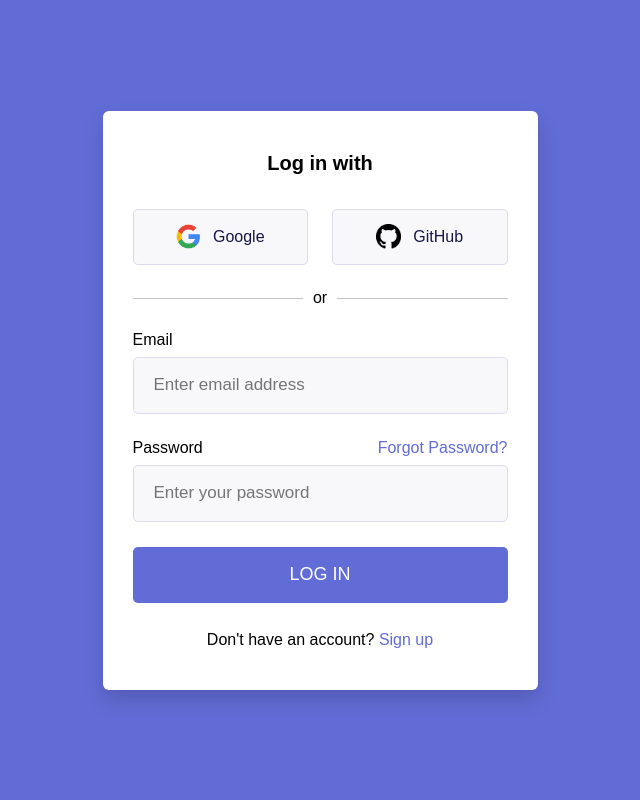
After one commit to Vildga/financeManager, a Django app: page /login/ in a window 1280 px wide. The commit adds this page. Shown: the whole page, without its empty margins (320-960 px from the left). Run offline with Django 5.2, Linux system fonts and the light colour scheme.

Commit message:
added login and registration page, configured authorization via Google and GitHub

```diff
--- a/FinanceManager/urls.py
+++ b/FinanceManager/urls.py
@@ -14,6 +14,8 @@ Including another URLconf
     1. Import the include() function: from django.urls import include, path
     2. Add a URL to urlpatterns:  path('blog/', include('blog.urls'))
 """
+from django.conf import settings
+from django.conf.urls.static import static
 from django.contrib import admin
 from django.urls import path, include
 from fmApp import views
@@ -24,5 +26,8 @@ urlpatterns = [
     path('login/', views.user_login, name='login'),
     path('social-auth/', include('social_django.urls', namespace='social')),
     path('logout/', views.logout_view, name='logout'),
-    path('registration/', views.register, name='registration'),
+    path('register/', views.register, name='register'),
 ]
+
+if settings.DEBUG:
+    urlpatterns += static(settings.MEDIA_URL, document_root=settings.MEDIA_ROOT)
--- a/docker-compose.yml
+++ b/docker-compose.yml
@@ -2,6 +2,8 @@ version: '3.8'
 
 services:
   web:
+    env_file:
+      - .env
     build:
       context: .
       dockerfile: Dockerfile
@@ -15,6 +17,8 @@ services:
       - db
 
   db:
+    env_file:
+      - .env
     image: postgres:14-alpine
     volumes:
       - postgres_data:/var/lib/postgresql/data/
--- a/fmApp/templates/base.html
+++ b/fmApp/templates/base.html
@@ -13,11 +13,6 @@
         <div class="container">
             <div class="collapse navbar-collapse" id="navbarNav">
                 {% if request.user.is_authenticated %}
-                        <li class="nav-item">
-                            <a class="nav-link" href="{% url 'get_weather' %}">
-                                Finance Manager
-                            </a>
-                        </li>
                         <li class="nav-item">
                             <a class="nav-link" href="{% url 'logout' %}">
                                 Вийти
--- /dev/null
+++ b/fmApp/templates/login.html
@@ -0,0 +1,61 @@
+<!DOCTYPE html>
+<html lang="en">
+<head>
+  <meta charset="UTF-8" />
+  <meta name="viewport" content="width=device-width, initial-scale=1.0" />
+  <title>Login Form in HTML and CSS | CodingNepal</title>
+  <link rel="stylesheet" href="/static/style.css" />
+</head>
+<body>
+  <div class="login_form">
+    <!-- Login form container -->
+    <form action="#">
+      <h3>Log in with</h3>
+
+      <div class="login_option">
+        <!-- Google button -->
+        <div class="option">
+          <a href="{% url 'social:begin' 'google-oauth2' %}" class="social-button google-button">
+            <img src="/media/logos/google.png" alt="Google" />
+            <span>Google</span>
+          </a>
+        </div>
+
+        <!-- GitHub button -->
+        <div class="option">
+          <a href="{% url 'social:begin' 'github' %}" class="social-button github-button">
+            <img src="/media/logos/github.png" alt="GitHub" />
+            <span>GitHub</span>
+          </a>
+        </div>
+      </div>
+
+      <!-- Login option separator -->
+      <p class="separator">
+        <span>or</span>
+      </p>
+
+      <!-- Email input box -->
+      <div class="input_box">
+        <label for="email">Email</label>
+        <input type="email" id="email" placeholder="Enter email address" required />
+      </div>
+
+      <!-- Paswwrod input box -->
+      <div class="input_box">
+        <div class="password_title">
+          <label for="password">Password</label>
+          <a href="#">Forgot Password?</a>
+        </div>
+
+        <input type="password" id="password" placeholder="Enter your password" required />
+      </div>
+
+       <!-- Login button -->
+      <button type="submit">Log In</button>
+
+      <p class="sign_up">Don't have an account? <a href="/register/">Sign up</a></p>
+    </form>
+  </div>
+</body>
+</html>
--- a/fmApp/views.py
+++ b/fmApp/views.py
@@ -43,13 +43,12 @@ def register(request):
         form = RegistrationForm(request.POST)
         if form.is_valid():
             user = form.save(commit=False)
-            user.last_login = timezone.now()
+            user.set_password(form.cleaned_data['password'])
             user.save()
             login(request, user)
-            return HttpResponseRedirect(reverse('profile', args=[user.username]))
+            return redirect('home')
     else:
         form = RegistrationForm()
-
     return render(request, 'registration.html', {'form': form})
 
 
--- a/requirements.txt
+++ b/requirements.txt
@@ -1,4 +1,5 @@
-Django==5.0.3
+Django~=4.2.16
 psycopg2==2.9.9
 Jinja2==3.1.3
 social-auth-app-django==5.4.0
+django-environ~=0.11.2
--- a/static/style.css
+++ b/static/style.css
@@ -1,183 +1,164 @@
-.custom-image {
-    max-width: 500px;
-    max-height: 500px;
+
+* {
+    margin: 0;
+    padding: 0;
+    box-sizing: border-box;
+    font-family: "Montserrat", sans-serif;
 }
 
-.card-img-top {
-    max-width: 600px;
-    max-height: 600px;
+body {
+    width: 100%;
+    min-height: 100vh;
+    padding: 0 10px;
+    display: flex;
+    background: #626cd6;
+    justify-content: center;
+    align-items: center;
 }
 
-.card {
-    max-width: 600px;
-    margin: 50px auto 0;
-    border: 1px solid #000;
+/* Login form styling */
+.login_form {
+    width: 100%;
+    max-width: 435px;
+    background: #fff;
+    border-radius: 6px;
+    padding: 41px 30px;
+    box-shadow: 0 10px 20px rgba(0, 0, 0, 0.15);
 }
 
-.navbar-nav ml-auto {
-    margin-left: auto;
+.login_form h3 {
+    font-size: 20px;
+    text-align: center;
 }
 
-.center-container {
+/* Google & Apple button styling */
+
+.login_form .login_option {
+    display: flex;
+    width: 100%;
+    justify-content: space-between;
+    align-items: center;
+}
+
+.login_form .login_option .option {
+    width: calc(100% / 2 - 12px);
+}
+
+.login_form .login_option .option a {
+    height: 56px;
     display: flex;
     justify-content: center;
     align-items: center;
-    margin: 50px auto 0;
+    gap: 12px;
+    background: #F8F8FB;
+    border: 1px solid #DADAF2;
+    border-radius: 5px;
+    margin: 34px 0 24px 0;
+    text-decoration: none;
+    color: #171645;
+    font-weight: 500;
+    transition: 0.2s ease;
 }
 
-.profile-container {
-    max-width: 500px;
-    margin: 50px auto 0;
-    border: 1px solid #000;
+.login_form .login_option .option a:hover {
+    background: #ededf5;
+    border-color: #626cd6;
+}
+
+.login_form .login_option .option a img {
+    max-width: 25px;
+}
+
+.login_form p {
+    text-align: center;
+    font-weight: 500;
+}
+
+.login_form .separator {
+    position: relative;
+    margin-bottom: 24px;
+}
+
+/* Login option separator styling */
+.login_form .separator span {
+    background: #fff;
+    z-index: 1;
+    padding: 0 10px;
+    position: relative;
+}
+
+.login_form .separator::after {
+    content: '';
+    position: absolute;
+    width: 100%;
+    top: 50%;
+    left: 0;
+    height: 1px;
+    background: #C2C2C2;
+    display: block;
+}
+
+form .input_box label {
+    display: block;
+    font-weight: 500;
+    margin-bottom: 8px;
+}
+
+/* Input field styling */
+form .input_box input {
+    width: 100%;
+    height: 57px;
+    border: 1px solid #DADAF2;
+    border-radius: 5px;
+    outline: none;
+    background: #F8F8FB;
+    font-size: 17px;
+    padding: 0px 20px;
+    margin-bottom: 25px;
+    transition: 0.2s ease;
+}
+
+form .input_box input:focus {
+    border-color: #626cd6;
+}
+
+form .input_box .password_title {
+    display: flex;
+    justify-content: space-between;
     text-align: center;
 }
 
-.profile-avatar {
-    max-width: 150px;
-    border-radius: 50%;
-    margin-top: 10px;
+form .input_box {
+    position: relative;
 }
 
-.button {
-    background-color: #4285f4;
-    color: #ffffff;
-    padding: 10px 20px;
-    border: 1px solid #000;
-    border-radius: 5px;
-    cursor: pointer;
-    margin-top: 10px;
-    margin-bottom: 20px;
+a {
+    text-decoration: none;
+    color: #626cd6;
+    font-weight: 500;
 }
 
-.edit-profile-button {
-    background-color: mediumblue;
-    color: #ffffff;
-    padding: 10px 20px;
-    border: 1px solid #000;
-    border-radius: 5px;
-    cursor: pointer;
-    margin-top: 10vh;
-    margin-bottom: 20px;
-    position: absolute;
-    left: 50%;
-    transform: translateX(-50%);
+a:hover {
+    text-decoration: underline;
 }
 
-.upload-container {
-    max-width: 600px;
-    margin: 0 auto;
-    padding: 20px;
-    border: 1px solid #ddd;
-    border-radius: 8px;
-    box-shadow: 0 0 10px rgba(0, 0, 0, 0.1);
+/* Login button styling */
+form button {
+    width: 100%;
+    height: 56px;
+    border-radius: 5px;
+    border: none;
+    outline: none;
+    background: #626CD6;
+    color: #fff;
+    font-size: 18px;
+    font-weight: 500;
+    text-transform: uppercase;
+    cursor: pointer;
+    margin-bottom: 28px;
+    transition: 0.3s ease;
 }
 
-form {
-    display: flex;
-    flex-direction: column;
+form button:hover {
+    background: #4954d0;
 }
-
-button {
-    margin-top: 10px;
-    padding: 10px;
-    background-color: #007BFF;
-    color: #fff;
-    border: none;
-    border-radius: 5px;
-    cursor: pointer;
-}
-
-button:hover {
-    background-color: #0056b3;
-}
-
-.card-username {
-    background-color: lightgrey;
-    color: black;
-    padding: 5px;
-    text-align: center;
-    font-weight: bold;
-    margin-bottom: 10px;
-    border-bottom: 1px solid black;
-}
-
-/* Стиль для кнопки Follow */
-.follow-button {
-    display: block;
-    margin: 0 auto;
-    padding: 10px 20px;
-    background-color: #007bff;
-    color: white;
-    border: 1px solid #000;
-    border-radius: 5px;
-    text-decoration: none;
-    text-align: center;
-    cursor: pointer;
-}
-
-.follow-button:hover {
-    background-color: #0056b3;
-}
-
-.unfollow-button {
-    display: block;
-    margin: 0 auto;
-    padding: 10px 20px;
-    background-color: #dc3545;
-    color: white;
-    border: 1px solid #000;
-    border-radius: 5px;
-    text-decoration: none;
-    text-align: center;
-    cursor: pointer;
-}
-
-.unfollow-button:hover {
-    background-color: #c82333;
-}
-
-
-.btn-recommendations {
-    background-color: #2e93ff;
-    color: black;
-    padding: 10px 20px;
-    border-radius: 5px;
-    text-decoration: none;
-    display: inline-block;
-    transition: background-color 0.3s;
-}
-
-.btn-recommendations:hover {
-    background-color: #007bff;
-}
-
-
-.btn-subscriptions {
-    background-color: #dbdbdb;
-    color: black;
-    padding: 10px 20px;
-    border-radius: 5px;
-    text-decoration: none;
-    display: inline-block;
-    transition: background-color 0.3s;
-}
-
-.btn-subscriptions:hover {
-    background-color: #c7c7c7;
-}
-
-.center-buttons {
-    display: flex;
-    justify-content: center;
-    align-items: center;
-    height: 10vh;
-    padding-top: 10px;
-}
-
-.btn-recommendations, .btn-subscriptions {
-    margin: 5px;
-}
-
-h2 {
-    text-align: center;
-}
```
Also changed, not shown: FinanceManager/settings.py (+31 -5 lines), fmApp/forms.py (+10 -29 lines), fmApp/templates/registration.html (added, +47 -0 lines), media/logos/github.png (added), media/logos/google.png (added).
